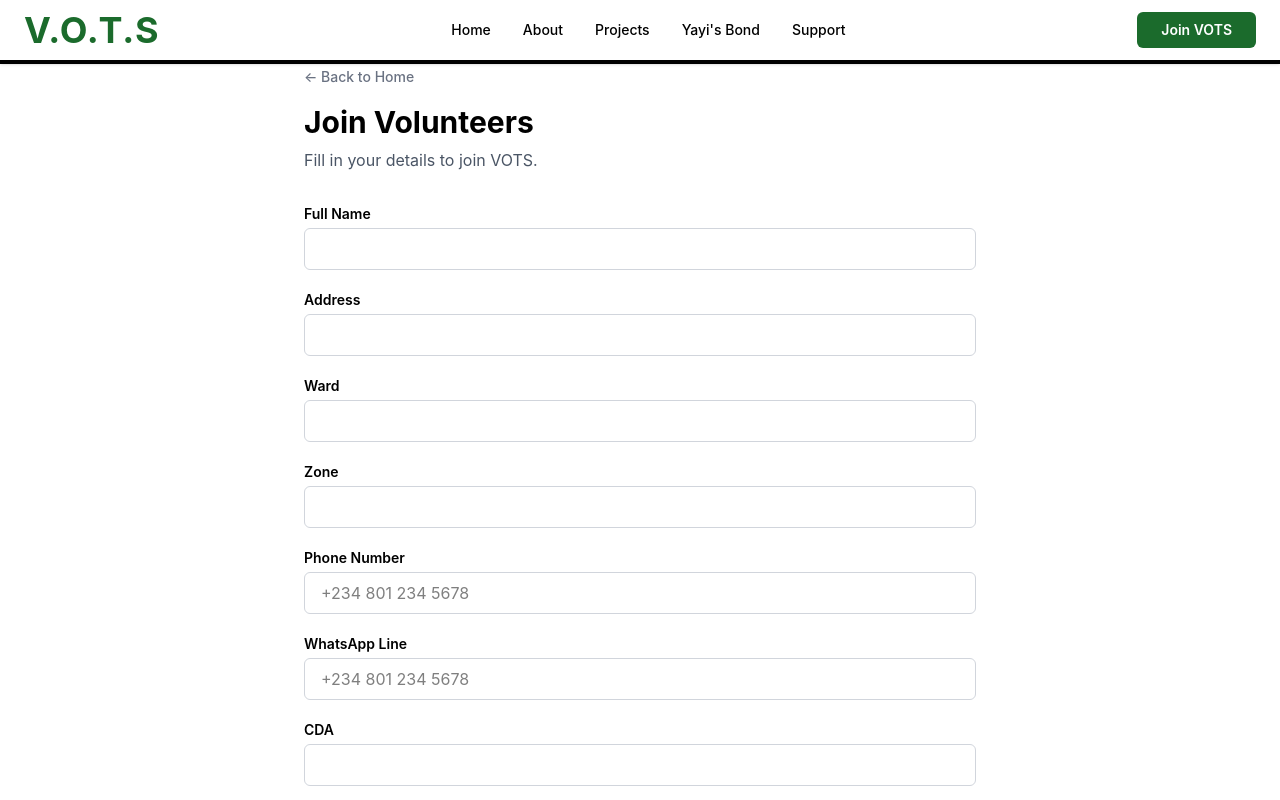
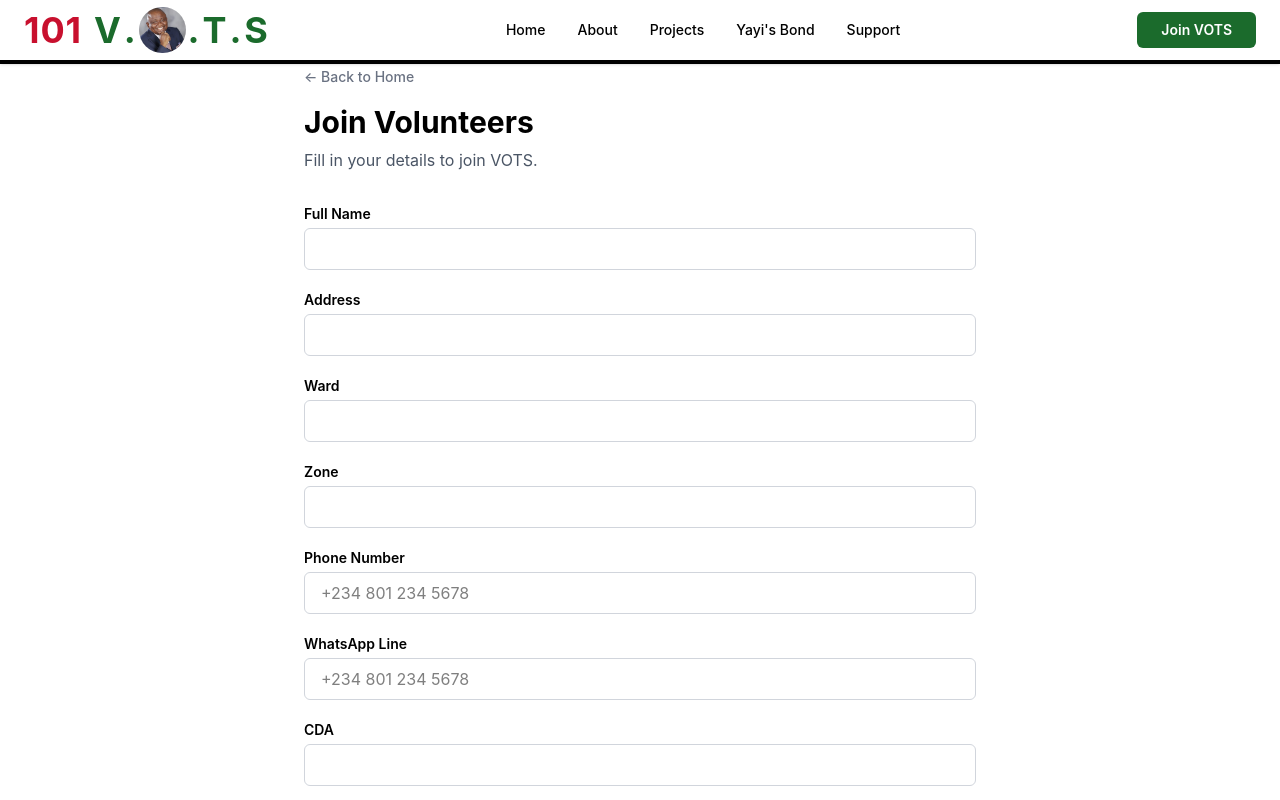
Before and after one commit to Rubes06/vots-site, a React (Vite) app: page /join-volunteer in a window 1280 px wide. Shown: the top 800 px of the page. Built offline with nearby package versions, Linux system fonts and the light colour scheme.

Commit message:
Add 101 to hero heading, remove hover on back to home button

```diff
--- a/src/components/Hero.tsx
+++ b/src/components/Hero.tsx
@@ -49,9 +49,8 @@ function Hero() {
       className="relative w-full min-h-screen md:min-h-[130vh] flex flex-col items-center justify-end text-center px-6 pb-12 overflow-hidden"
     >
       <div
-        className={`absolute inset-0 flex ${
-          enableTransition ? "transition-transform duration-1000 ease-in-out" : ""
-        }`}
+        className={`absolute inset-0 flex ${enableTransition ? "transition-transform duration-1000 ease-in-out" : ""
+          }`}
         style={{
           width: `${extendedImages.length * 100}%`,
           transform: `translateX(-${currentImage * (100 / extendedImages.length)}%)`,
@@ -70,7 +69,8 @@ function Hero() {
 
       <div className="relative z-20 flex flex-col items-center animate-slide-in">
         <h1 className="text-2xl sm:text-4xl md:text-6xl font-bold mb-6 font-inter leading-tight">
-      <span className="text-apc-green text-4xl sm:text-6xl md:text-8xl font-extrabold mr-[-8px] sm:mr-[-12px] md:mr-[-16px]">V</span>
+          <span className="text-apc-red text-4xl sm:text-6xl md:text-8xl font-extrabold">101 </span>
+          <span className="text-apc-green text-4xl sm:text-6xl md:text-8xl font-extrabold mr-[-8px] sm:mr-[-12px] md:mr-[-16px]">V</span>
           <span className="text-apc-red">olunteers </span>
           <span className="text-apc-green text-4xl sm:text-6xl md:text-8xl font-extrabold">O</span>
           <span className="text-apc-red">f </span>
--- a/src/components/Navbar.tsx
+++ b/src/components/Navbar.tsx
@@ -1,6 +1,7 @@
 import { useState } from "react";
 import { Link, useNavigate, useLocation } from "react-router-dom";
 import { HiMenu, HiX } from "react-icons/hi";
+import yayiIcon from "../assets/yayi2.png";
 
 function Navbar() {
   const [menuOpen, setMenuOpen] = useState(false);
@@ -36,8 +37,20 @@ function Navbar() {
   return (
     <nav className="fixed top-0 left-0 w-full z-50 bg-white text-black h-16 px-6 flex items-center justify-between font-inter shadow-sm border-b-4 border-apc-green">
       <Link to="/" className="flex items-center gap-2" onClick={closeMenu}>
-        <span className="text-apc-green font-bold text-4xl tracking-wide">
-          V.O.T.S
+        <span className="flex items-center gap-3 font-bold text-4xl tracking-wide">
+          <span className="text-apc-red">101</span>
+          <span className="text-apc-green flex items-center">
+            V<span className="mx-0.5">.</span>
+            <span
+              className="inline-block rounded-full bg-cover bg-center flex-shrink-0"
+              style={{
+                width: "1.3em",
+                height: "1.3em",
+                backgroundImage: `url(${yayiIcon})`,
+              }}
+            ></span>
+            <span className="mx-0.5">.</span>T<span className="mx-0.5">.</span>S
+          </span>
         </span>
       </Link>
 
--- a/src/pages/JoinVolunteer.tsx
+++ b/src/pages/JoinVolunteer.tsx
@@ -80,7 +80,7 @@ function JoinVolunteer() {
         </p>
         <Link
           to="/"
-          className="bg-black text-white font-semibold px-6 py-3 rounded-md hover:bg-gold hover:text-black transition-colors"
+          className="bg-black text-white font-semibold px-6 py-3 rounded-md"
         >
           ← Back to Home
         </Link>
```
